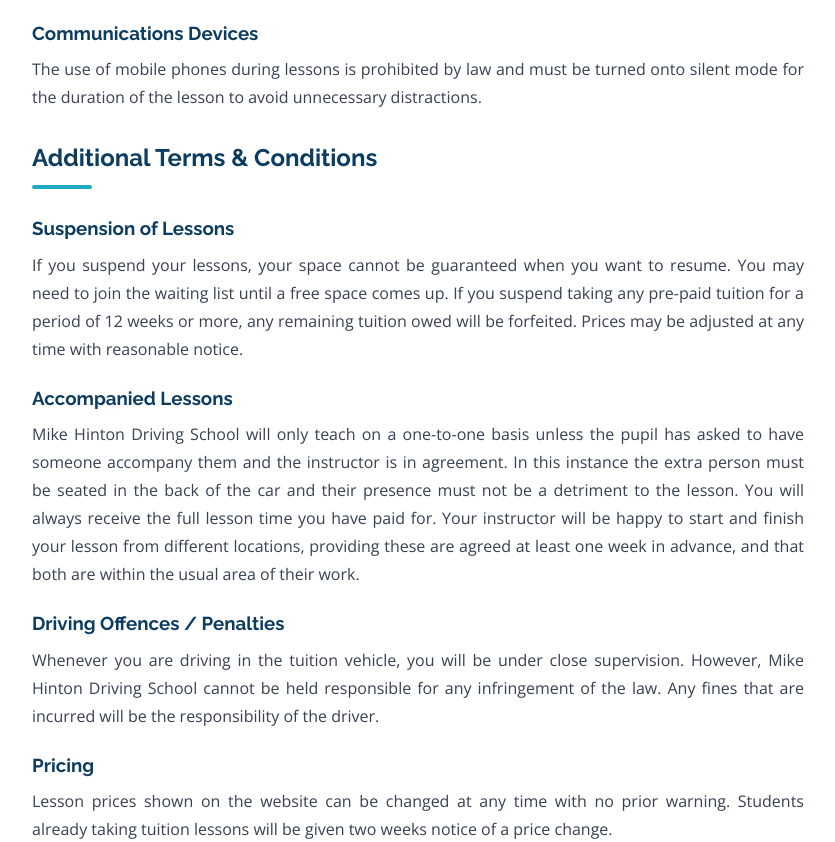
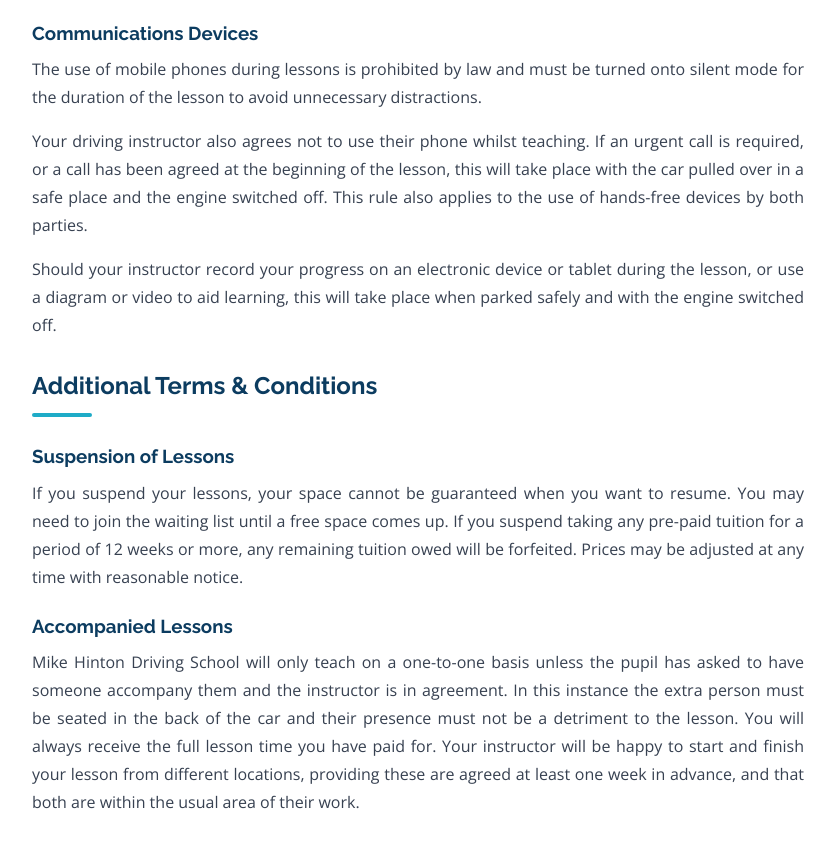
Before and after one commit to mikehinton-wq/mods-website, a React (Vite) app: page /terms in a window 1280 px wide. Shown: the part 2700-3542 px from the top of the page, without its empty margins (222-1057 px from the left). Built offline with nearby package versions, Linux system fonts and the light colour scheme.

Commit message:
Update site

```diff
--- a/src/pages/Terms.jsx
+++ b/src/pages/Terms.jsx
@@ -100,9 +100,20 @@ export default function Terms() {
 
           {/* Communications */}
           <h3 style={{ marginBottom: 10 }}>Communications Devices</h3>
-          <p style={{ color: 'var(--grey-700)', lineHeight: 1.75, marginBottom: 32 }}>
+          <p style={{ color: 'var(--grey-700)', lineHeight: 1.75, marginBottom: 16 }}>
             The use of mobile phones during lessons is prohibited by law and must be turned onto silent
             mode for the duration of the lesson to avoid unnecessary distractions.
+          </p>
+          <p style={{ color: 'var(--grey-700)', lineHeight: 1.75, marginBottom: 16 }}>
+            Your driving instructor also agrees not to use their phone whilst teaching. If an urgent call
+            is required, or a call has been agreed at the beginning of the lesson, this will take place
+            with the car pulled over in a safe place and the engine switched off. This rule also applies
+            to the use of hands-free devices by both parties.
+          </p>
+          <p style={{ color: 'var(--grey-700)', lineHeight: 1.75, marginBottom: 32 }}>
+            Should your instructor record your progress on an electronic device or tablet during the lesson,
+            or use a diagram or video to aid learning, this will take place when parked safely and with the
+            engine switched off.
           </p>
 
           <h2 style={{ marginBottom: 12 }}>Additional Terms &amp; Conditions</h2>
```
